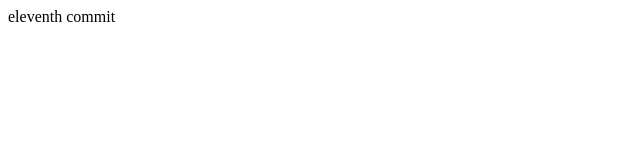
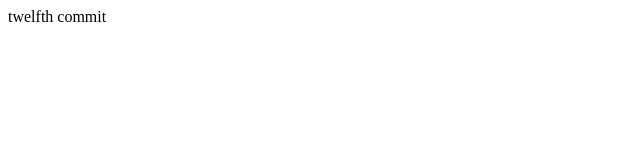
Before and after one commit to QwertyGo32/QwertyGo32.github.io, a plain HTML site: page index.html in a window 1280 px wide. Shown: the full height of the page, 0-640 px from the left. Drawn offline with Linux system fonts and the light colour scheme.

Commit message:
twelfth_commit

```diff
--- a/index.html
+++ b/index.html
@@ -7,6 +7,6 @@
     <title>Document</title>
 </head>
 <body>
-    eleventh commit
+    twelfth commit
 </body>
 </html>
```
